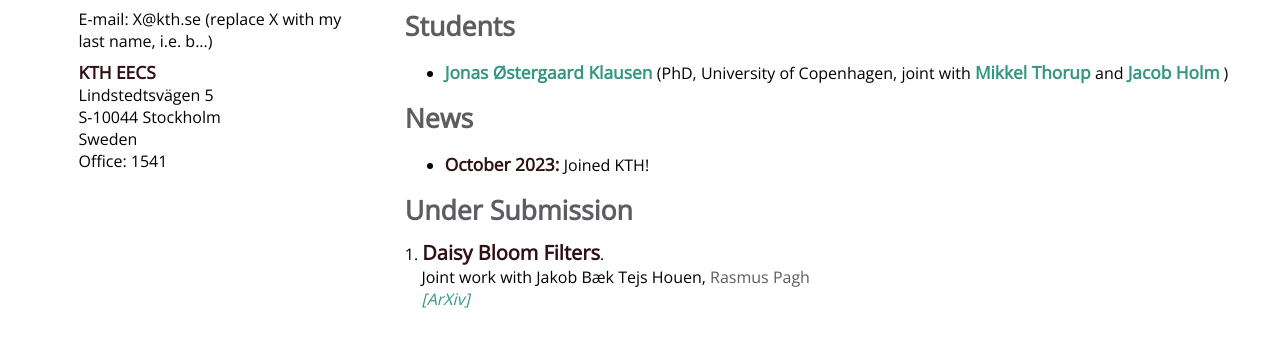
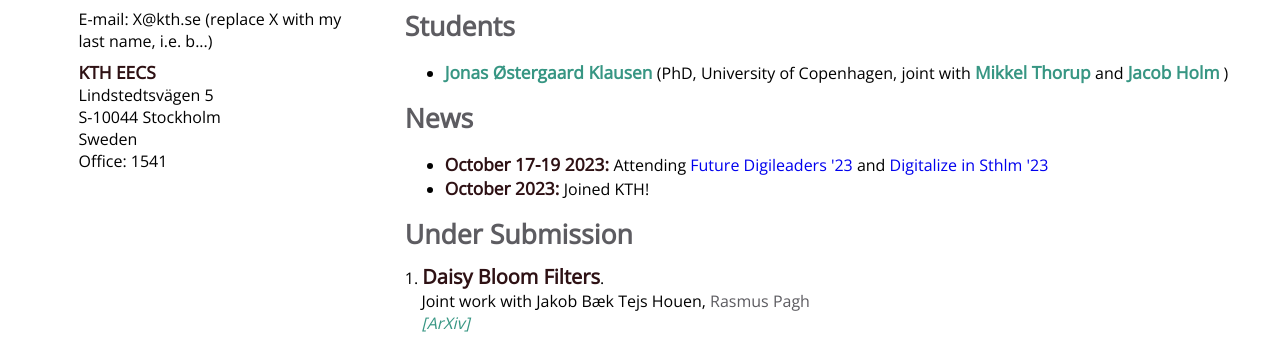
Before and after one commit to ioanabercea/webpage, a plain HTML site: page index.html in a window 1280 px wide. Shown: the part 575-912 px from the top of the page. Drawn offline with nearby package versions, Linux system fonts and the light colour scheme.

Commit message:
Update index.html
uoeef

```diff
--- a/index.html
+++ b/index.html
@@ -80,6 +80,7 @@ I am interested in the broad area of Theoretical Computer Science and specifical
 
 <h3> News</h3>
 <ul>
+<li> <b> October 17-19 2023: </b> Attending <a href="https://www.digitalfutures.kth.se/news/future-digileaders-23/">Future Digileaders '23</a> and <a href="https://digitalizeinsthlm23.se/">Digitalize in Sthlm '23</a>  </li>
 <li> <b> October 2023: </b> Joined KTH! </li>
 </ul>
 
```
